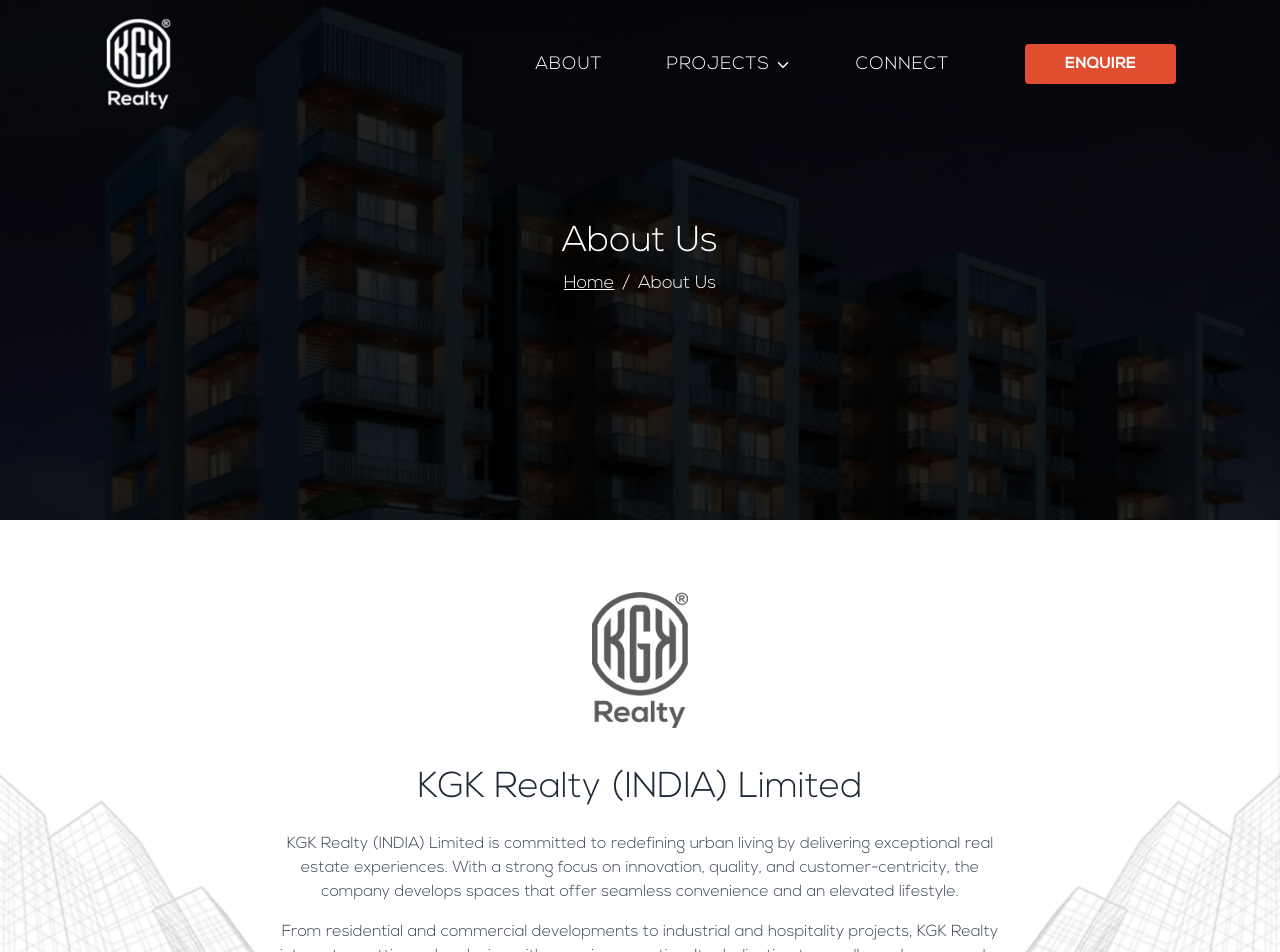
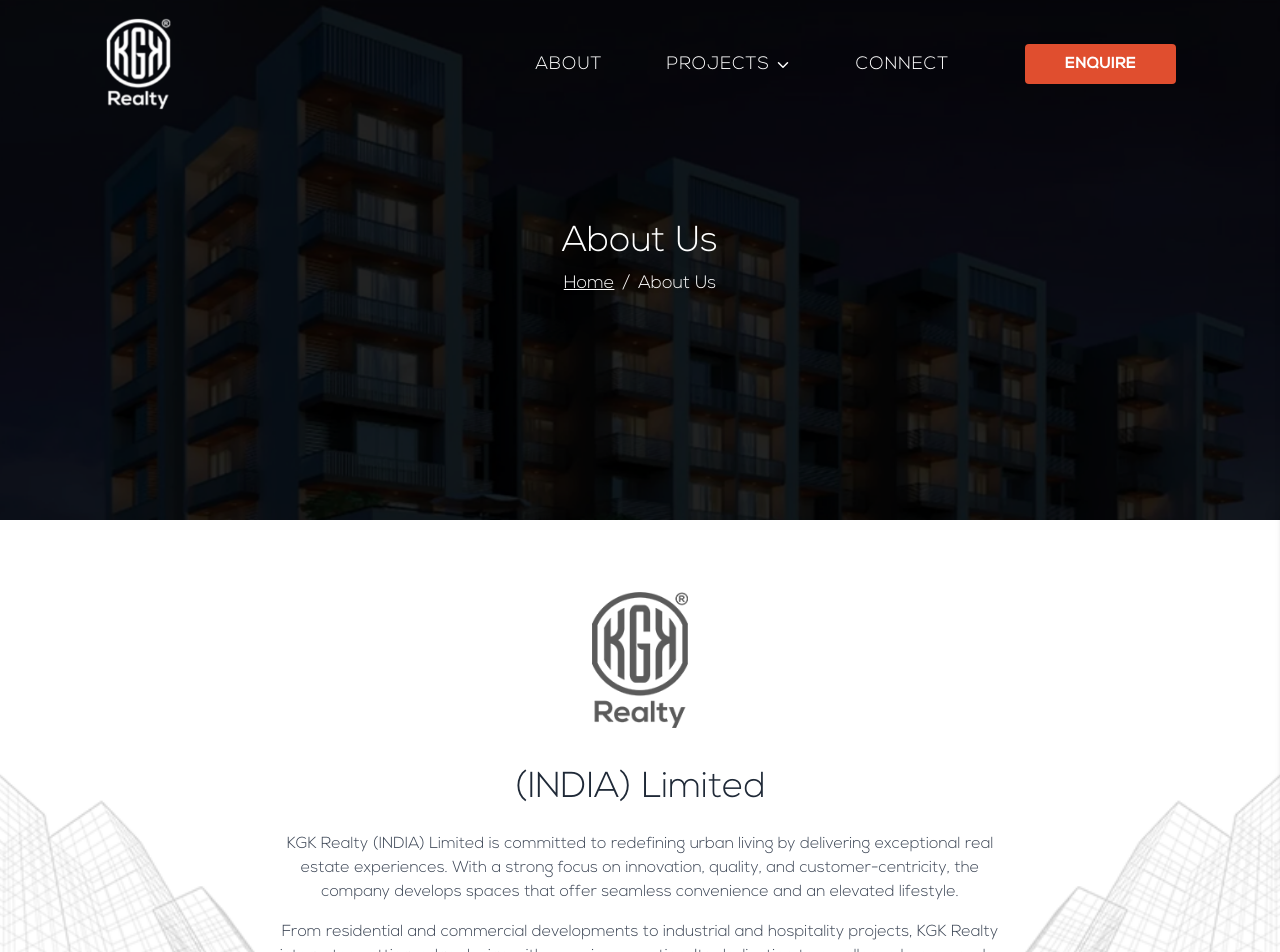
Before and after one commit to Piyush1212-j/Kgkp, a React (Create React App) app: page /kgk-test/about-us in a window 1280 px wide. Shown: the top 952 px of the page. Built offline with nearby package versions, Linux system fonts and the light colour scheme.

Commit message:
first commit

```diff
--- a/src/components/about-us/about-us.jsx
+++ b/src/components/about-us/about-us.jsx
@@ -22,7 +22,7 @@
             </div>
 
             <h3 className="text-center lg:text-4xl font-normal text-gray-800 mb-6">
-              KGK Realty (INDIA) Limited
+              (INDIA) Limited
             </h3>
 
             <div className="text-gray-700 text-sm leading-relaxed space-y-4 w-full lg:w-[77%] mx-auto">
```
